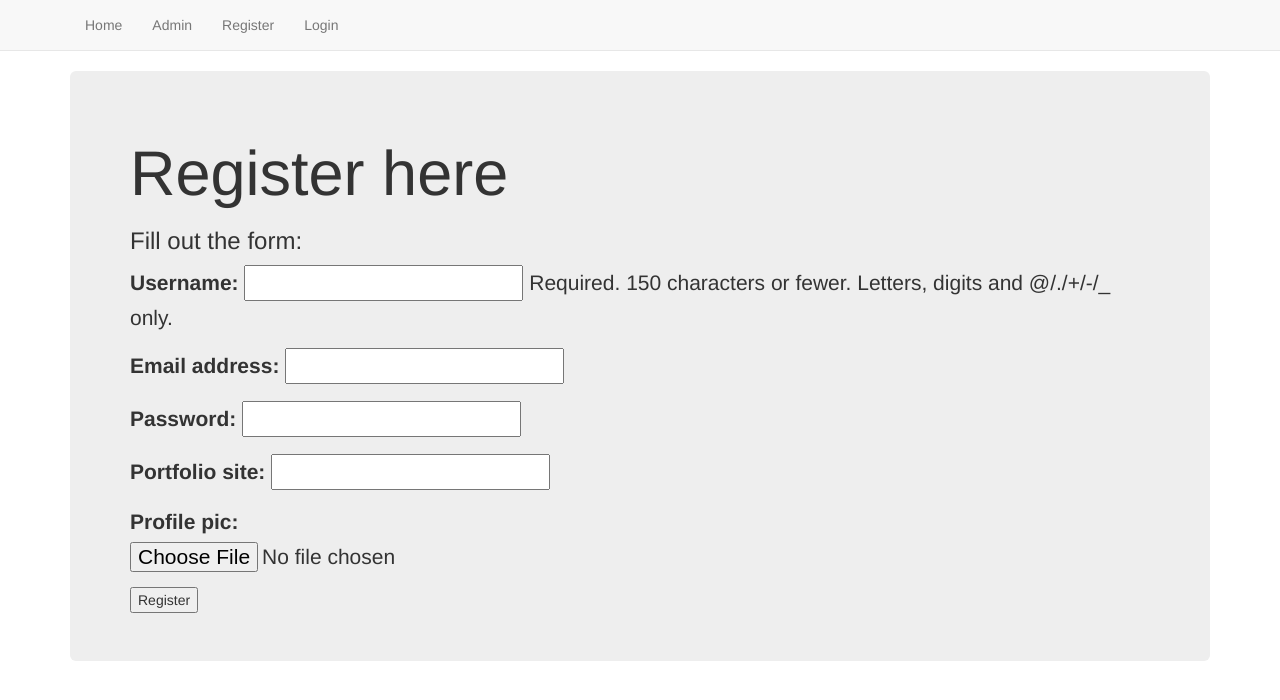
After one commit to dogzz/first_django, a Django app: page /first_app/register in a window 1280 px wide. The commit adds this page. Shown: the top 700 px of the page. Run offline with Django 3.2, Linux system fonts and the light colour scheme; some libraries are stand-ins or nearby versions.

Commit message:
update three

```diff
--- a/first/settings.py
+++ b/first/settings.py
@@ -139,3 +139,5 @@ STATICFILES_DIRS = [
 
 MEDIA_ROOT = MEDIA_DIR
 MEDIA_URL = '/media/'
+
+LOGIN_URL = '/first_app/user_login'
--- a/first/urls.py
+++ b/first/urls.py
@@ -19,10 +19,13 @@ from first_app import views
 
 urlpatterns = [
     url(r'^$', views.index, name='index'),
+
     url(r'^users', views.users, name='users'),
     url(r'^signup', views.add_user, name='signup'),
     url(r'first_app/', include('first_app.urls')),
     url(r'second_app/', include('second_app.urls')),
     url(r'third_app/', include('third_app.urls')),
     url(r'^admin/', admin.site.urls),
+    url(r'^logout$', views.user_logout, name='logout'),
+
 ]
--- a/first_app/admin.py
+++ b/first_app/admin.py
@@ -1,8 +1,9 @@
 from django.contrib import admin
-from first_app.models import AccessRecord, Topic, Webpage, User
+from first_app.models import AccessRecord, Topic, Webpage, User, UserProfileInfo
 # Register your models here.
 
 admin.site.register(AccessRecord)
 admin.site.register(Topic)
 admin.site.register(Webpage)
 admin.site.register(User)
+admin.site.register(UserProfileInfo)
--- a/first_app/forms.py
+++ b/first_app/forms.py
@@ -1,9 +1,25 @@
 from django import forms
 
-from first_app.models import User
+from first_app.models import User, UserProfileInfo
+from django.contrib.auth.models import User as DUser
 
 
 class UserForm(forms.ModelForm):
     class Meta:
         model = User
         fields = ['first_name', 'last_name', 'email']
+
+
+class DUserForm(forms.ModelForm):
+    password = forms.CharField(widget=forms.PasswordInput())
+
+    class Meta:
+        model = DUser
+        fields = ('username', 'email', 'password')
+
+
+class UserProfileInfoForm(forms.ModelForm):
+
+    class Meta:
+        model = UserProfileInfo
+        fields = ('portfolio_site', 'profile_pic')
--- a/first_app/models.py
+++ b/first_app/models.py
@@ -1,5 +1,5 @@
 from django.db import models
-
+from django.contrib.auth.models import User as DUser
 # Create your models here.
 
 
@@ -28,9 +28,25 @@ class AccessRecord(models.Model):
 
 
 class User(models.Model):
+    """
+    This class is just data-user, not the user of application
+    """
     first_name = models.CharField(max_length=264)
     last_name = models.CharField(max_length=264)
     email = models.EmailField(unique=True)
 
     def __str__(self):
         return self.first_name + " " + self.last_name
+
+
+class UserProfileInfo(models.Model):
+    """
+    This is app real user to register and login
+    """
+    user = models.OneToOneField(DUser)
+
+    portfolio_site = models.URLField(blank=True)
+    profile_pic = models.ImageField(upload_to='profile_pics', blank=True)
+
+    def __str__(self):
+        return self.user.username
--- a/first_app/urls.py
+++ b/first_app/urls.py
@@ -2,6 +2,10 @@ from django.conf.urls import url
 
 from first_app import views
 
+app_name = 'first_app'
+
 urlpatterns = [
     url(r'^$', views.index, name='first_index'),
+    url(r'^register$', views.register, name='register'),
+    url(r'^user_login$', views.user_login, name='user_login')
 ]
--- a/first_app/views.py
+++ b/first_app/views.py
@@ -1,8 +1,12 @@
 from django.shortcuts import render, redirect
-from django.http import HttpResponse
-from first_app.models import Topic, Webpage, AccessRecord, User
+from django.http import HttpResponse, HttpResponseRedirect
+from django.core.urlresolvers import reverse
+from django.contrib.auth.decorators import login_required
+from django.contrib.auth import authenticate, login, logout
+
+from first_app.forms import DUserForm, UserProfileInfoForm
+from first_app.models import AccessRecord, User, UserProfileInfo
 from first_app import forms
-# Create your views here.
 
 
 def index(request):
@@ -11,12 +15,19 @@ def index(request):
     return render(request, 'first_app/index.html', context=date_dict)
 
 
+@login_required
+def user_logout(request):
+    logout(request)
+    return HttpResponseRedirect(reverse('index'))
+
+
+@login_required
 def users(request):
     users_list = User.objects.order_by('first_name')
     date_dict = {'users_list': users_list}
     return render(request, 'first_app/users.html', context=date_dict)
 
-
+@login_required
 def add_user(request):
     form = forms.UserForm()
     if request.method == 'POST':
@@ -25,3 +36,52 @@ def add_user(request):
             form.save()
             return index(request)
     return render(request, 'first_app/add_user.html', {'form': form})
+
+
+def register(request):
+    registered = False
+    if request.method == "POST":
+        user_form = DUserForm(data=request.POST)
+        profile_form = UserProfileInfoForm(data=request.POST)
+        if user_form.is_valid() and profile_form.is_valid():
+            user = user_form.save()
+            user.set_password(user.password)
+            user.save()
+
+            profile = profile_form.save(commit=False)
+            profile.user = user
+            if 'profile_pic' in request.FILES:
+                profile.profile_pic = request.FILES['profile_pic']
+            profile.save()
+
+            registered = True
+        else:
+            print(user_form.errors, profile_form.errors)
+    else:
+        user_form = DUserForm()
+        profile_form = UserProfileInfoForm()
+    return render(request, 'first_app/registration.html', {
+        'user_form': user_form,
+        'profile_form': profile_form,
+        'registered': registered
+    })
+
+
+def user_login(request):
+    if request.method == 'POST':
+        username = request.POST.get('username')
+        password = request.POST.get('pass')
+
+        user = authenticate(username=username, password=password)
+
+        if user:
+            if user.is_active:
+                login(request, user)
+                return HttpResponseRedirect(reverse('index'))
+            else:
+                return HttpResponse("Account is not active")
+        else:
+            print('Login failed')
+            return HttpResponse("Invalid login details")
+    else:
+        return render(request, 'first_app/login.html', {})
--- a/second_app/views.py
+++ b/second_app/views.py
@@ -1,3 +1,4 @@
+from django.contrib.auth.decorators import login_required
 from django.shortcuts import render
 from second_app import forms
 # Create your views here.
@@ -5,7 +6,7 @@ from second_app import forms
 def index(request):
     return render(request, 'second_app/index.html')
 
-
+@login_required
 def form_name_view(request):
     form = forms.FormName()
     if request.method == 'POST':
--- /dev/null
+++ b/templates/first_app/base.html
@@ -0,0 +1,32 @@
+<!DOCTYPE html>
+{% load staticfiles %}
+<html>
+  <head>
+    <meta charset="utf-8">
+    <title></title>
+    <link rel="stylesheet" href="https://maxcdn.bootstrapcdn.com/bootstrap/3.3.7/css/bootstrap.min.css" integrity="sha384-BVYiiSIFeK1dGmJRAkycuHAHRg32OmUcww7on3RYdg4Va+PmSTsz/K68vbdEjh4u" crossorigin="anonymous">
+    <link rel="stylesheet" href="{% static "css/mystyle.css" %}">
+  </head>
+  <body>
+    <nav class='navbar navbar-default navbar-static-top'>
+      <div class="container">
+        <ul class="nav navbar-nav">
+          <li><a class="nabvar-brand" href="{% url 'first_app:first_index' %}">Home</a></li>
+          <li><a class="nabvar-link" href="{% url 'admin:index' %}">Admin</a></li>
+          <li><a class="nabvar-link" href="{% url 'first_app:register' %}">Register</a></li>
+          {% if user.is_authenticated %}
+            <li><a class='navbar-link' href="{% url 'logout' %}">Logout</a></li>
+          {% else %}
+            <li><a class='navbar-link' href="{% url 'first_app:user_login' %}">Login</a></li>
+          {% endif %}
+        </ul>
+      </div>
+    </nav>
+    <div class="container">
+
+
+    {% block body_block %}
+    {% endblock %}
+    </div>
+  </body>
+</html>
--- /dev/null
+++ b/templates/first_app/registration.html
@@ -0,0 +1,23 @@
+{% extends "first_app/base.html" %}
+{% block body_block %}
+
+<div class="jumbotron">
+  {% if registered %}
+    <h1>Thank you for regisering!</h1>
+  {% else %}
+    <h1>Register here</h1>
+    <h3>Fill out the form:</h3>
+
+    <form class="" enctype="multipart/form-data" method="post" >
+      {% csrf_token %}
+
+      {{ user_form.as_p }}
+      {{ profile_form.as_p }}
+
+      <input type="submit" name="" value="Register">
+    </form>
+
+  {% endif %}
+</div>
+
+{% endblock %}
```
Also changed, not shown: templates/first_app/index.html (+7 -10 lines), templates/first_app/login.html (added, +16 -0 lines), db.sqlite3.
